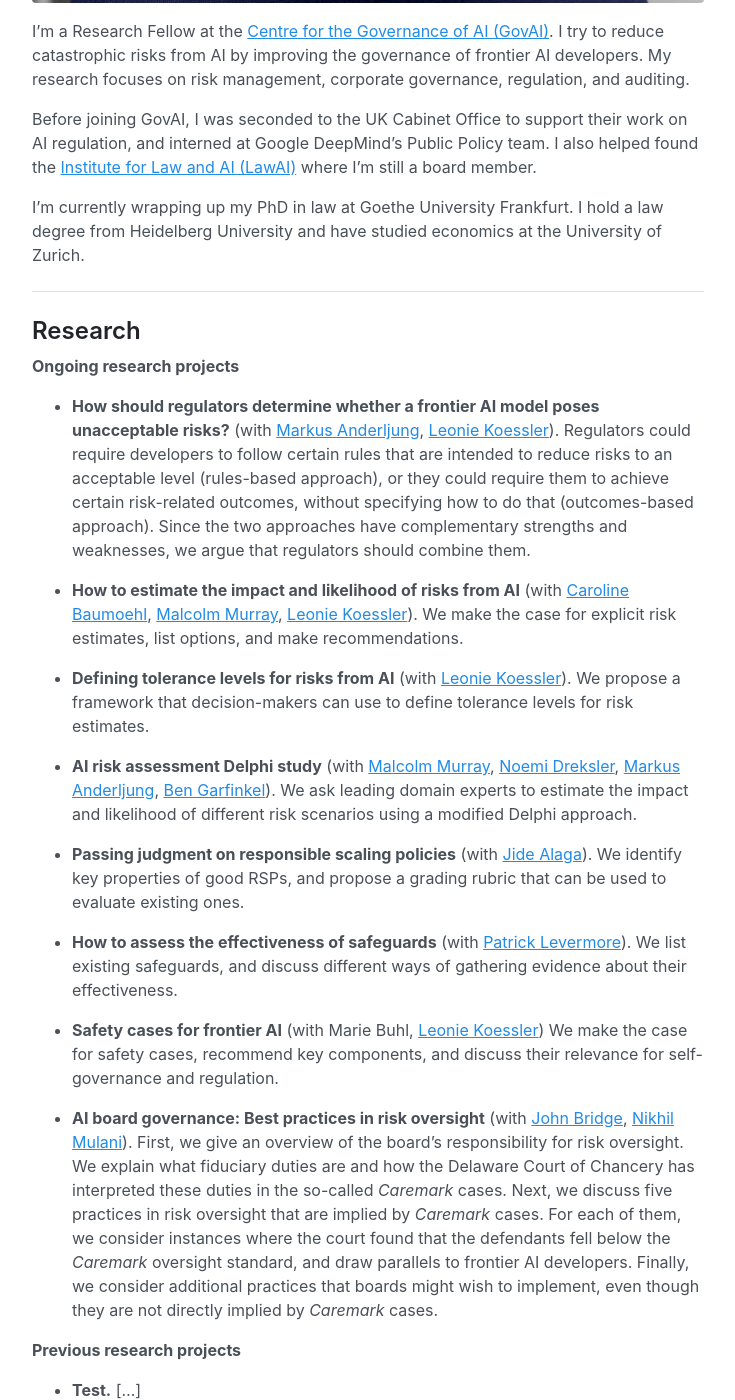
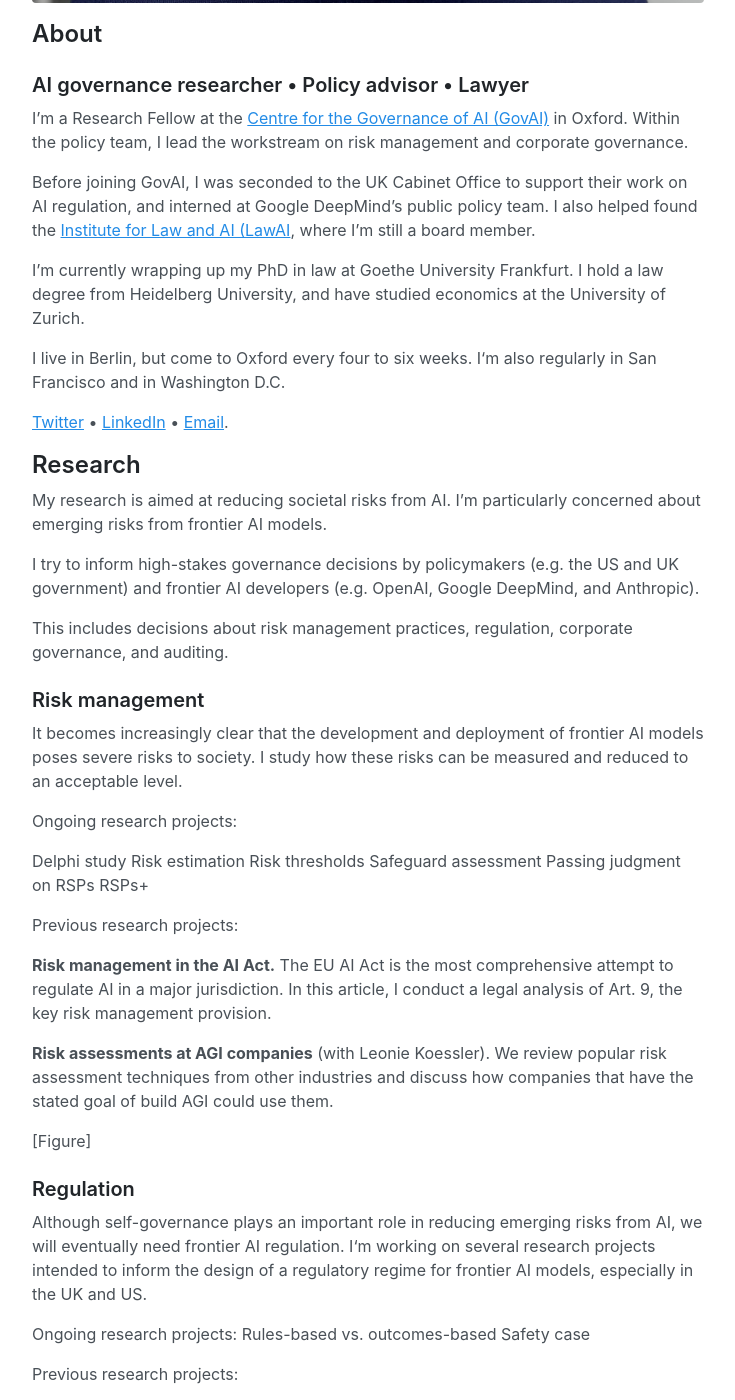
Before and after one commit to jonasschuett/jonasschuett.github.io, a Jekyll site: the page built from _posts/2020-04-04-introduction.md, in a window 1280 px wide and 1400 px high, scrolled down 678 px. Shown: the whole window, without its empty margins (272-1007 px from the left). Built offline with Jekyll 4.4.1, drawn with Linux system fonts in a browser that asks for light colours; some of the changed text lies outside the part shown.

Commit message:
Update 2020-04-04-introduction.md

```diff
--- a/_posts/2020-04-04-introduction.md
+++ b/_posts/2020-04-04-introduction.md
@@ -4,44 +4,97 @@ layout: page
 
 ![Jonas Schuett](/jonasschuett.jpg "Jonas Schuett")
 
-I'm a Research Fellow at the [Centre for the Governance of AI (GovAI)](https://www.governance.ai/). I try to reduce catastrophic risks from AI by improving the governance of frontier AI developers. My research focuses on risk management, corporate governance, regulation, and auditing.
+## About
 
-Before joining GovAI, I was seconded to the UK Cabinet Office to support their work on AI regulation, and interned at Google DeepMind’s Public Policy team. I also helped found the [Institute for Law and AI (LawAI)](https://law-ai.org/) where I'm still a board member.
+### AI governance researcher • Policy advisor • Lawyer
 
-I'm currently wrapping up my PhD in law at Goethe University Frankfurt. I hold a law degree from Heidelberg University and have studied economics at the University of Zurich.
+I'm a Research Fellow at the [Centre for the Governance of AI (GovAI)](https://www.governance.ai/) in Oxford. Within the policy team, I lead the workstream on risk management and corporate governance.
 
----
+Before joining GovAI, I was seconded to the UK Cabinet Office to support their work on AI regulation, and interned at Google DeepMind’s public policy team. I also helped found the [Institute for Law and AI (LawAI](https://law-ai.org/), where I'm still a board member.
+
+I’m currently wrapping up my PhD in law at Goethe University Frankfurt. I hold a law degree from Heidelberg University, and have studied economics at the University of Zurich.
+
+I live in Berlin, but come to Oxford every four to six weeks. I‘m also regularly in San Francisco and in Washington D.C.
+
+[Twitter](https://twitter.com/jonasschuett) • [LinkedIn](https://www.linkedin.com/in/jonasschuett) • [Email](mailto:jonas.schuett@governance.ai).
 
 ## Research
 
-**Ongoing research projects**
+My research is aimed at reducing societal risks from AI. I’m particularly concerned about emerging risks from frontier AI models.
 
-- **How should regulators determine whether a frontier AI model poses unacceptable risks?** (with [Markus Anderljung](https://www.linkedin.com/in/markus-anderljung-21369974/), [Leonie Koessler](https://www.linkedin.com/in/leonie-koessler-ll-m-kcl-85b71814a/)). Regulators could require developers to follow certain rules that are intended to reduce risks to an acceptable level (rules-based approach), or they could require them to achieve certain risk-related outcomes, without specifying how to do that (outcomes-based approach). Since the two approaches have complementary strengths and weaknesses, we argue that regulators should combine them.
+I try to inform high-stakes governance decisions by policymakers (e.g. the US and UK government) and frontier AI developers (e.g. OpenAI, Google DeepMind, and Anthropic).
 
-- **How to estimate the impact and likelihood of risks from AI** (with [Caroline Baumoehl](https://www.linkedin.com/in/caroline-baumoehl-b9030514b/), [Malcolm Murray](https://www.linkedin.com/in/malcolmmurray/), [Leonie Koessler](https://www.linkedin.com/in/leonie-koessler-ll-m-kcl-85b71814a/)). We make the case for explicit risk estimates, list options, and make recommendations.
+This includes decisions about risk management practices, regulation, corporate governance, and auditing.
 
-- **Defining tolerance levels for risks from AI** (with [Leonie Koessler](https://www.linkedin.com/in/leonie-koessler-ll-m-kcl-85b71814a/)). We propose a framework that decision-makers can use to define tolerance levels for risk estimates.
+### Risk management
+It becomes increasingly clear that the development and deployment of frontier AI models poses severe risks to society. I study how these risks can be measured and reduced to an acceptable level.
 
-- **AI risk assessment Delphi study** (with [Malcolm Murray](https://www.linkedin.com/in/malcolmmurray/), [Noemi Dreksler](https://www.linkedin.com/in/noemidreksler/), [Markus Anderljung](https://www.linkedin.com/in/markus-anderljung-21369974/), [Ben Garfinkel](https://www.governance.ai/team/ben-garfinkel)). We ask leading domain experts to estimate the impact and likelihood of different risk scenarios using a modified Delphi approach.
+Ongoing research projects:
 
-- **Passing judgment on responsible scaling policies** (with [Jide Alaga](https://www.governance.ai/team/jide-alaga)). We identify key properties of
-good RSPs, and propose a grading rubric that can be used to evaluate existing ones.
+Delphi study
+Risk estimation
+Risk thresholds
+Safeguard assessment
+Passing judgment on RSPs
+RSPs+
 
-- **How to assess the effectiveness of safeguards** (with [Patrick Levermore](https://www.linkedin.com/in/patrick-levermore-385395b3/)). We list existing safeguards, and discuss different ways of gathering evidence about their effectiveness.
+Previous research projects:
 
-- **Safety cases for frontier AI** (with Marie Buhl, [Leonie Koessler](https://www.linkedin.com/in/leonie-koessler-ll-m-kcl-85b71814a/)) We make the case for safety cases, recommend key components, and discuss their relevance for self-governance and regulation.
+**Risk management in the AI Act.** The EU AI Act is the most comprehensive attempt to regulate AI in a major jurisdiction. In this article, I conduct a legal analysis of Art. 9, the key risk management provision.
 
-- **AI board governance: Best practices in risk oversight** (with [John Bridge](https://www.linkedin.com/in/johnmichaelbridge/), [Nikhil Mulani](https://www.linkedin.com/in/nmulani/)). First, we give an overview of the board’s responsibility for risk oversight. We explain what fiduciary duties are and how the Delaware Court of Chancery has interpreted these duties in the so-called _Caremark_ cases. Next, we discuss five practices in risk oversight that are implied by _Caremark_ cases. For each of them, we consider instances where the court found that the defendants fell below the _Caremark_ oversight standard, and draw parallels to frontier AI developers. Finally, we consider additional practices that boards might wish to implement, even though they are not directly implied by _Caremark_ cases.
+**Risk assessments at AGI companies** (with Leonie Koessler). We review popular risk assessment techniques from other industries and discuss how companies that have the stated goal of build AGI could use them.
 
-**Previous research projects**
+[Figure]
 
-- **Test.** […]
+### Regulation
 
+Although self-governance plays an important role in reducing emerging risks from AI, we will eventually need frontier AI regulation. I‘m working on several research projects intended to inform the design of a regulatory regime for frontier AI models, especially in the UK and US.
 
----
+Ongoing research projects:
+Rules-based vs. outcomes-based
+Safety case
+
+Previous research projects:
+
+**Frontier AI regulation** (with Markus Anderljung and others). This multi-author report is the first attempt to sketch a regulatory regime for frontier AI models.
+
+**Defining the scope of AI regulations.** In this article, I argue that the material scope of AI regulation should not rely on the term AI. Instead, policy makers should take a risk-based approach. They should identify the features of AI systems that drive key risks, and then define these features. These features might be related to the system’s design, application, or capabilities.
+
+[Figure]
+
+### Corporate governance
+
+As frontier AI developers transition from startups to more mature companies, they need to improve their corporate governance. I‘m particularly interested in ways to improve their risk governance.
+
+Ongoing research projects:
+Board governance
+
+Previous research projects:
+
+**How to design an AI ethics board** (with Anka Reuel and Alexis Carlier). We identify key design choices and discuss how each of them affects the board‘s ability to reduce societal risks from AI.
+
+3LoD
+Internal audit
+Corporate governance
+
+[Figure]
+
+### Auditing
+
+The development and deployment of frontier AI models has significant effects on society. Key governance decisions should therefore not be left to the developers; society needs to have a say. At the minimum, society needs to be informed. A common way to gather information about a model and the governance of its developers is auditing.
+
+Previous research projects:
+Auditing LLMs
+External scrutiny
+AI certification
+
+[Figure]
 
 ## Publications
 
+Most of my research gets published in peer-reviewed journals, but I also upload preprints to arXiv. In addition to academic articles, I write policy briefs, typically in response to a request for information.
+
+### Research
 - **Schuett, J.**, Reuel, A., & Carlier, A. (2024). How to design an AI ethics board. _AI and Ethics_. <https://doi.org/10.1007/s43681-023-00409-y>
 
 - Anderljung, M., Smith, E. T., O’Brien, J., Soder, L., Bucknall, B., Bluemke, E., **Schuett, J.**, Trager, R., Strahm, L., & Chowdhury, R. (2023). _Towards publicly accountable frontier LLMs: Building an external scrutiny ecosystem under the ASPIRE framework_. arXiv. <https://arxiv.org/abs/2311.14711>
@@ -70,12 +123,16 @@ good RSPs, and propose a grading rubric that can be used to evaluate existing on
 
 - Cihon, P., Kleinaltenkamp, M. J., **Schuett, J.**, & Baum, S. D. (2021). AI certification: Advancing ethical practice by reducing information asymmetries. _IEEE Transactions on Technology and Society, 2_(4), 200–209. <https://doi.org/10.1109/TTS.2021.3077595>
 
-- Winter, C., **Schuett, J.**, Martínez, E., Van Arsdale, S., Araújo, R., Hollman, N., Sebo, J., Stawasz, A., O’Keefe, C., & Rotola, G. (2021). Legal priorities research: A research agenda. _Legal Priorities Project_. <https://www.legalpriorities.org/research_agenda.pdf>
+### Policy briefs
+- **Schuett, J.**, Koessler, L., & Anderljung, M. (2024). Response to the RFI related to NIST's assignments under the Executive Order concerning AI. _Centre for the Governance of AI_. <https://www.governance.ai/research-paper/response-to-the-rfi-related-to-nists-assignments-under-the-executive-order-concerning-ai>
 
----
+- **Schuett, J.**, Anderljung, M., Heim, H., & Seger, E. (2023). National priorities for artificial intelligence: Response to the OSTP request for information. _Centre for the Governance of AI_. <https://www.governance.ai/research-paper/national-priorities-for-artificial-intelligence-ostp-response>
 
-### Contact
+- Smith, E. T., **Schuett, J.**, Anderljung, M., & Heim, L. (2023). Response to the NTIA AI accountability policy request for comment. _Centre for the Governance of AI_. <https://www.governance.ai/research-paper/response-to-the-ntia-ai-accountability-policy>
 
+- **Schuett, J.**, & Anderljung, M. (2022). Submission to the NIST AI Risk Management Framework. _Centre for the Governance of AI_. <https://www.governance.ai/research-paper/submission-to-the-nist-ai-risk-management-framework>
+
+## Contact
 Find me on [Twitter](https://twitter.com/jonasschuett) and [LinkedIn](https://www.linkedin.com/in/jonasschuett) or reach out to me at [jonas.schuett@governance.ai](mailto:jonas.schuett@governance.ai).
 
 Find my research on [ORCID](https://orcid.org/0000-0001-7154-5049), [Google Scholar](https://scholar.google.com/citations?user=iZXltDgAAAAJ&hl=en&oi=ao), and [SSRN](https://papers.ssrn.com/sol3/cf_dev/AbsByAuth.cfm?per_id=3705327).
```
